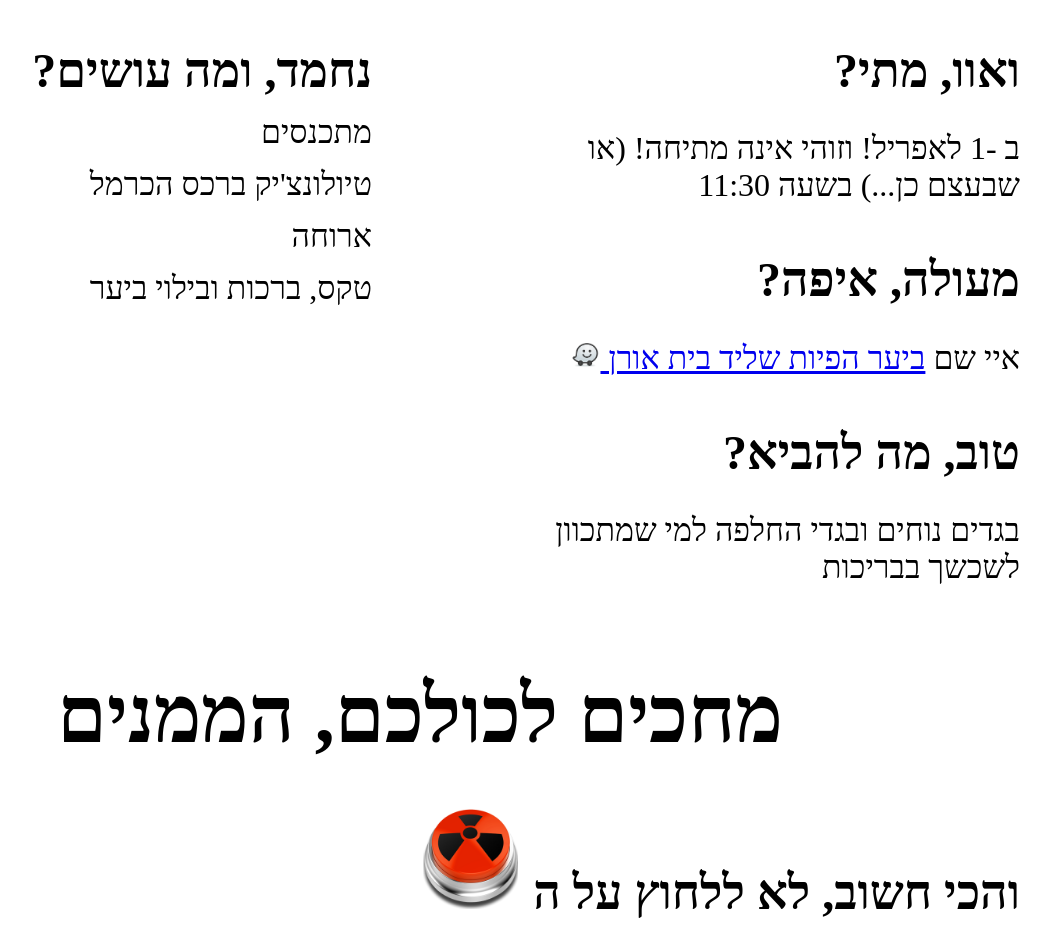
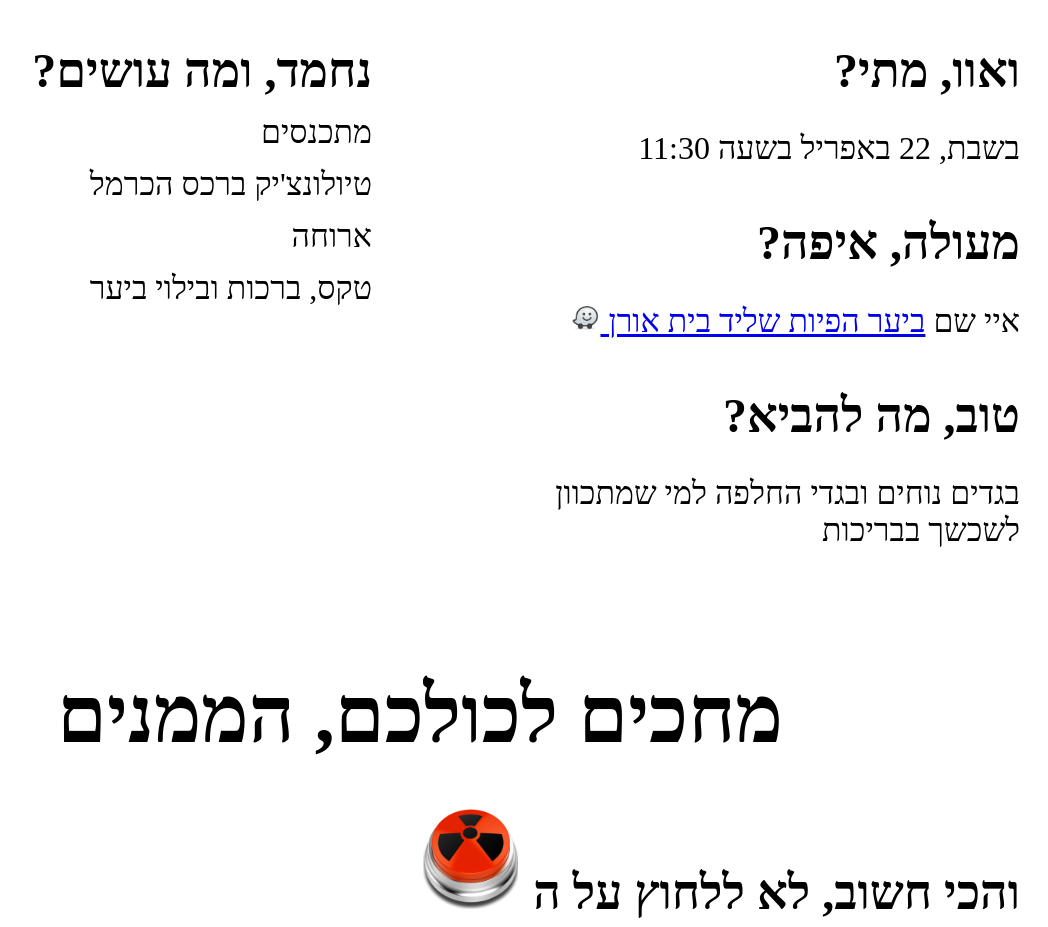
Before and after one commit to yonatanm/barmitzvaItamar, a website: page index.html in a window 1280 px wide. Shown: the part 1080-2007 px from the top of the page, without its empty margins (232-1280 px from the left). Drawn offline with Linux system fonts and the light colour scheme.

Commit message:
update date to Apr 22nd

```diff
--- a/index.html
+++ b/index.html
@@ -49,7 +49,7 @@
   </div>
   <div class="rightColumn">
     <h3>ואוו, מתי?</h3>
-    <p>ב -1 לאפריל! וזוהי אינה מתיחה! (או שבעצם כן...) בשעה 11:30</p>
+    <p>בשבת, 22 באפריל בשעה 11:30</p>
 
     <h3>מעולה, איפה?</h3>
     <p>
```
